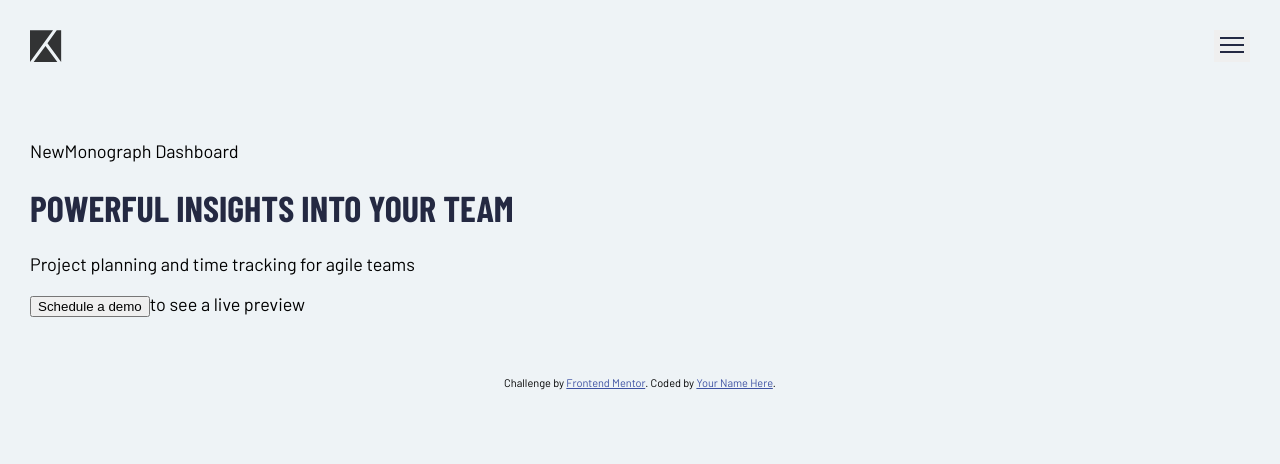
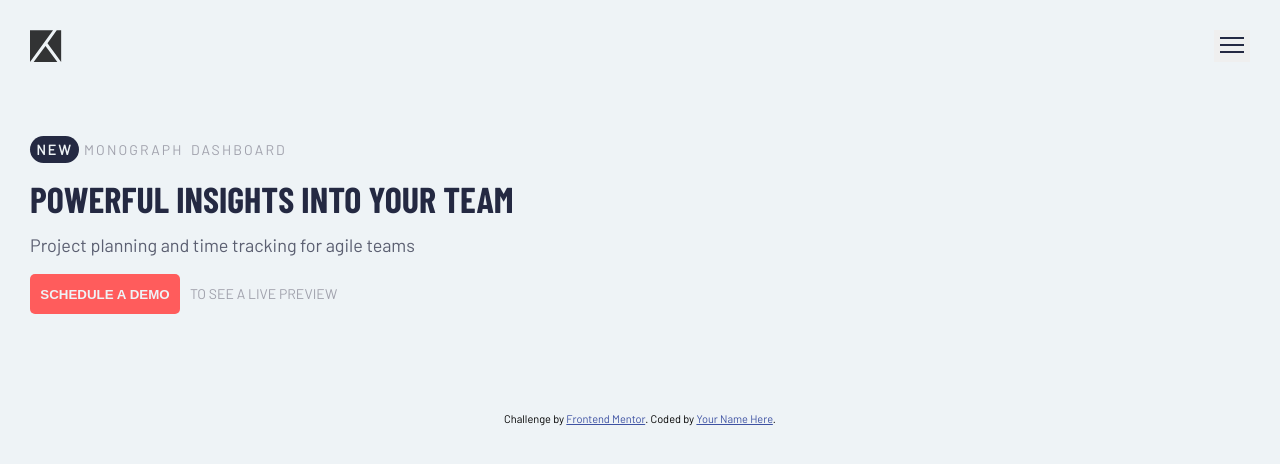
Before and after one commit to Odisseu93/tracking-intro-component, a React (Create React App) app: page / in a window 1280 px wide. Shown: the top 464 px of the page. Built offline with nearby package versions, Linux system fonts and the light colour scheme.

Commit message:
styling more elements

```diff
--- a/src/css/style.css
+++ b/src/css/style.css
@@ -39,11 +39,56 @@ body {
   display: none;
 }
 
+.container-p1 {
+  width: 100%;
+  color: hsl(231deg, 7%, 65%);
+  text-transform: uppercase;
+  font-size: 14px;
+  margin-bottom: -10px;
+  word-spacing: 0.2em;
+  letter-spacing: 0.15em;
+}
+.container-p1-span {
+  width: 3.5em;
+  color: hsl(207deg, 33%, 95%);
+  box-sizing: border-box;
+  margin-right: 5px;
+  padding: 5px;
+  text-align: center;
+  align-items: center;
+  font-weight: bold;
+  display: inline-block;
+  background: hsl(230deg, 29%, 20%);
+  border-radius: 20px;
+}
 .container-h1 {
+  width: 90%;
+  color: hsl(230deg, 29%, 20%);
   font-family: "Barlow Condensed", sans-serif;
-  color: hsl(230deg, 29%, 20%);
   font-weight: 700;
   text-transform: uppercase;
 }
+.container-p2 {
+  width: 90%;
+  color: hsl(230deg, 11%, 40%);
+  margin-top: -10px;
+}
+.container-p3 {
+  width: 80%;
+  color: hsl(231deg, 7%, 65%);
+  text-transform: uppercase;
+  font-size: 14px;
+}
+.container-p3-button {
+  width: 150px;
+  color: hsl(207deg, 33%, 95%);
+  height: 3em;
+  margin-right: 10px;
+  text-transform: uppercase;
+  font-weight: bold;
+  border: none;
+  border-radius: 5px;
+  background: hsl(0deg, 100%, 68%);
+}
 
 /*# sourceMappingURL=style.css.map */
--- a/src/sass/styles.sass
+++ b/src/sass/styles.sass
@@ -1,9 +1,5 @@
 @use 'variables'
 @use 'mixins'
-
-
-
-
 
 body
   @include mixins.css-reset()
@@ -18,25 +14,70 @@ body
   padding: 30px 30px
   justify-content: space-between
   flex-wrap: wrap
+
   &-nav
     display: none
+
   &-button
-   border: none
+    border: none
 
 .main
-    box-sizing: border-box
-    background: variables.$light-grayish-blue
-    width: 100%
-    padding: 30px
-    display: flex
-    flex-direction: column
-    flex-wrap: wrap
-    img
-      display: none
+  box-sizing: border-box
+  background: variables.$light-grayish-blue
+  width: 100%
+  padding: 30px
+  display: flex
+  flex-direction: column
+  flex-wrap: wrap
+  img
+    display: none
 
 .container
+
+  &-p1
+    @include mixins.font-color-and-width($w: 100%, $c: variables.$grayish-blue )
+    text-transform: uppercase
+    font-size: 14px
+    // border-bottom: 1px solid tomato
+    margin-bottom: -10px
+    word-spacing: 0.2em
+    letter-spacing: 0.15em
+
+    &-span
+      @include mixins.font-color-and-width($w: 3.5em, $c: variables.$light-grayish-blue)
+      box-sizing: border-box
+      margin-right: 5px
+      padding: 5px
+      text-align: center
+      align-items: center
+      font-weight: bold
+      display: inline-block
+      background: variables.$very-dark-blue
+      border-radius: 20px
+
   &-h1
+    @include mixins.font-color-and-width($w: 90%, $c: variables.$very-dark-blue )
     font-family: variables.$font-heading-callToAction-navigation
-    color: variables.$very-dark-blue
     font-weight: 700
     text-transform: uppercase
+
+
+  &-p2
+    @include mixins.font-color-and-width($w:90%, $c: variables.$dark-grayish-blue)
+    margin-top: -10px
+
+  &-p3
+    @include mixins.font-color-and-width($w:80%, $c: variables.$grayish-blue)
+    text-transform: uppercase
+    font-size: 14px
+    // text-transform:
+
+    &-button
+     @include mixins.font-color-and-width($w: 150px, $c: variables.$light-grayish-blue)
+     height: 3em
+     margin-right: 10px
+     text-transform: uppercase
+     font-weight: bold
+     border: none
+     border-radius: 5px
+     background: variables.$Red
```
Also changed, not shown: 1 other file (tests, documents, lock files or other folders).
